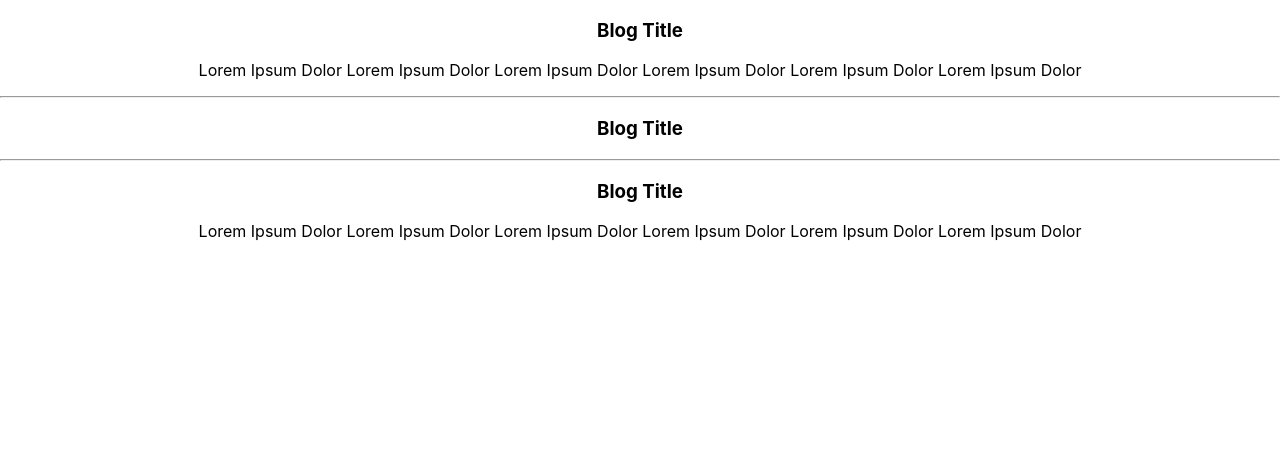
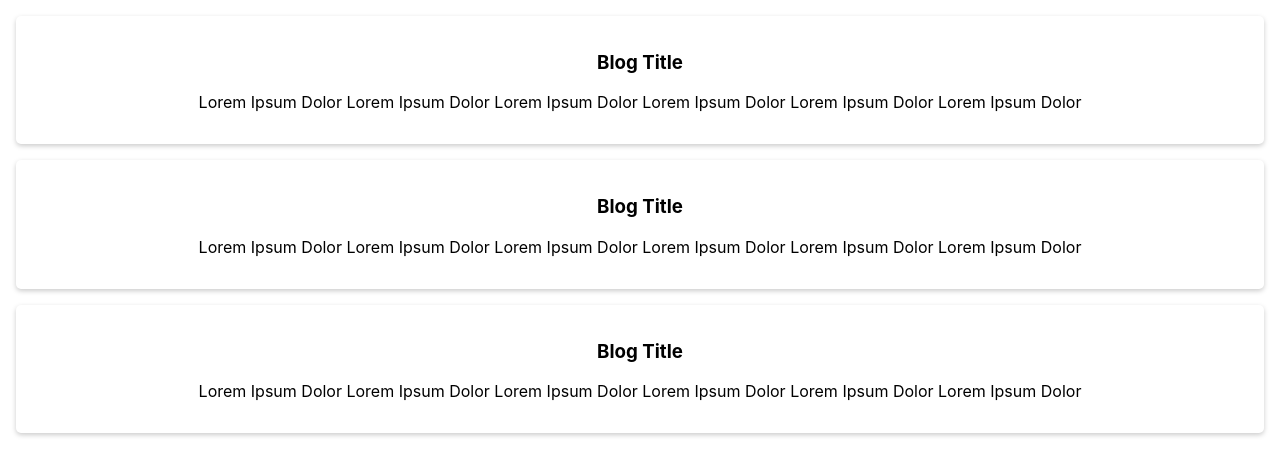
Before and after one commit to Jawadhrz/first-react-app, a React (Create React App) app: page / in a window 1280 px wide. Shown: the top 476 px of the page. Built offline with nearby package versions, Linux system fonts and the light colour scheme.

Commit message:
Adding Styles to App

```diff
--- a/src/App.css
+++ b/src/App.css
@@ -1,38 +1,11 @@
-.App {
+.BlogCard{
+  margin: 16px;
+    padding: 16px;
+    box-sizing: border-box;
+    border-radius: 5px;
+    box-shadow: 0 2px 5px #ccc;
+}
+
+.App{
   text-align: center;
 }
-
-.App-logo {
-  height: 40vmin;
-  pointer-events: none;
-}
-
-@media (prefers-reduced-motion: no-preference) {
-  .App-logo {
-    animation: App-logo-spin infinite 20s linear;
-  }
-}
-
-.App-header {
-  background-color: #282c34;
-  min-height: 100vh;
-  display: flex;
-  flex-direction: column;
-  align-items: center;
-  justify-content: center;
-  font-size: calc(10px + 2vmin);
-  color: white;
-}
-
-.App-link {
-  color: #61dafb;
-}
-
-@keyframes App-logo-spin {
-  from {
-    transform: rotate(0deg);
-  }
-  to {
-    transform: rotate(360deg);
-  }
-}
--- a/src/App.js
+++ b/src/App.js
@@ -6,18 +6,18 @@
     title: 'Blog Title',
     description:'Lorem Ipsum Dolor Lorem Ipsum Dolor Lorem Ipsum Dolor Lorem Ipsum Dolor Lorem Ipsum Dolor Lorem Ipsum Dolor '
   }
+
   return (
     <div className="App">
-      <div>
+      <div className='BlogCard'>
         <h3>{blogObj.title}</h3>
         <p>{blogObj.description}</p>
       </div>
-      <hr></hr>
-      <div>
+      <div className='BlogCard'>
         <h3>{blogObj.title}</h3>
+        <p>{blogObj.description}</p>
       </div>
-      <hr></hr>
-      <div>
+      <div className='BlogCard'>
         <h3>{blogObj.title}</h3>
         <p>{blogObj.description}</p>
       </div>
```
